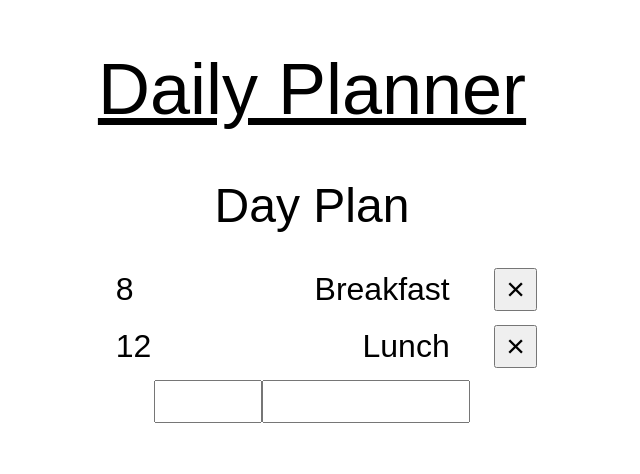
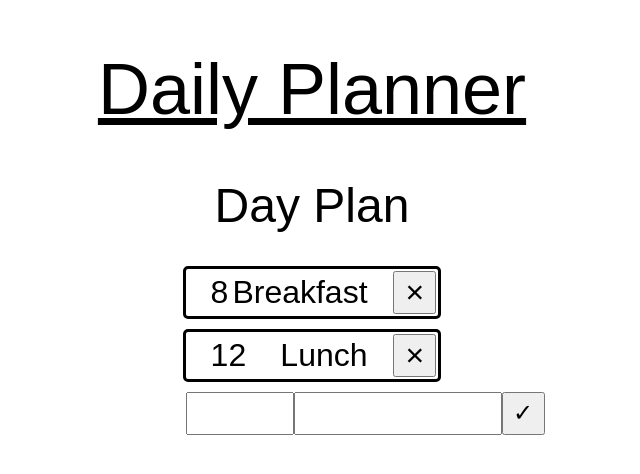
Before and after one commit to logan-larson/DailyPlanner, an Angular app: page / in a window 1280 px wide. Shown: the top 474 px of the page, without its empty margins (328-968 px from the left). Built offline with nearby package versions, Linux system fonts and the light colour scheme.

Commit message:
Deleting tasks

```diff
--- a/src/app/components/add-task/add-task.component.css
+++ b/src/app/components/add-task/add-task.component.css
@@ -1,9 +1,9 @@
 .container {
-  width: 10%;
+  width: 20%;
   margin: 0 auto;
   margin-bottom: 20px;
   display: flex;
-  justify-content: center;
+  justify-content: space-between;
 }
 
 #time {
--- a/src/app/components/add-task/add-task.component.html
+++ b/src/app/components/add-task/add-task.component.html
@@ -6,6 +6,6 @@
     <input type="text" name="title" id="title" />
   </div>
   <div>
-    <!--<button (click)="addTask(time.time, title.title)">✓</button>-->
+    <button (click)="addTask()">✓</button>
   </div>
 </div>
--- a/src/app/components/add-task/add-task.component.ts
+++ b/src/app/components/add-task/add-task.component.ts
@@ -10,5 +10,5 @@ export class AddTaskComponent implements OnInit {
 
   ngOnInit(): void {}
 
-  addTask(time: number, title: string): void {}
+  addTask(): void {}
 }
--- a/src/app/components/task-list/task-list.component.html
+++ b/src/app/components/task-list/task-list.component.html
@@ -1,3 +1,5 @@
-<div *ngFor="let task of tasks">
-  <app-task [task]="task"></app-task>
-</div>
+<app-task
+  *ngFor="let task of tasks"
+  [task]="task"
+  (deleteTask)="deleteTask($event)"
+></app-task>
--- a/src/app/components/task-list/task-list.component.ts
+++ b/src/app/components/task-list/task-list.component.ts
@@ -7,12 +7,18 @@ import { Task } from '../../interfaces/task';
   styleUrls: ['./task-list.component.css'],
 })
 export class TaskListComponent implements OnInit {
-  tasks: Task[] = [
-    { id: 1, time: 8, title: 'Breakfast' },
-    { id: 2, time: 12, title: 'Lunch' },
-  ];
+  tasks: Task[] = [];
 
   constructor() {}
 
-  ngOnInit(): void {}
+  ngOnInit(): void {
+    this.tasks = [
+      { id: 1, time: 8, title: 'Breakfast' },
+      { id: 2, time: 12, title: 'Lunch' },
+    ];
+  }
+
+  deleteTask(task: Task): void {
+    this.tasks = this.tasks.filter((t) => t.id != task.id);
+  }
 }
--- a/src/app/components/task/task.component.css
+++ b/src/app/components/task/task.component.css
@@ -1,15 +1,17 @@
 .container {
   display: flex;
   margin: 0 auto;
-  width: 35%;
+  width: 20%;
   justify-content: space-between;
   margin-bottom: 10px;
+  border: medium solid black;
+  border-radius: 5px;
 }
 
 #task {
   font: 32px "Fira Sans", sans-serif;
   display: flex;
-  width: 80%;
+  width: 70%;
   justify-content: space-between;
   padding: 5px;
 }
@@ -28,5 +30,5 @@ button {
   height: 43px;
   width: 43px;
   margin-top: 2px;
-  margin-right: -4px;
+  margin-right: 2px;
 }
--- a/src/app/components/task/task.component.html
+++ b/src/app/components/task/task.component.html
@@ -8,6 +8,6 @@
     </div>
   </div>
   <div>
-    <button (onclick)="delete()">×</button>
+    <button (click)="delete(task)">×</button>
   </div>
 </div>
--- a/src/app/components/task/task.component.ts
+++ b/src/app/components/task/task.component.ts
@@ -1,4 +1,4 @@
-import { Component, OnInit, Input } from '@angular/core';
+import { Component, OnInit, Input, EventEmitter, Output } from '@angular/core';
 import { Task } from 'src/app/interfaces/task';
 
 @Component({
@@ -8,10 +8,13 @@ import { Task } from 'src/app/interfaces/task';
 })
 export class TaskComponent implements OnInit {
   @Input() task: Task;
+  @Output() deleteTask: EventEmitter<Task> = new EventEmitter();
 
   constructor() {}
 
   ngOnInit(): void {}
 
-  delete(): void {}
+  delete(task): void {
+    this.deleteTask.emit(task);
+  }
 }
```
